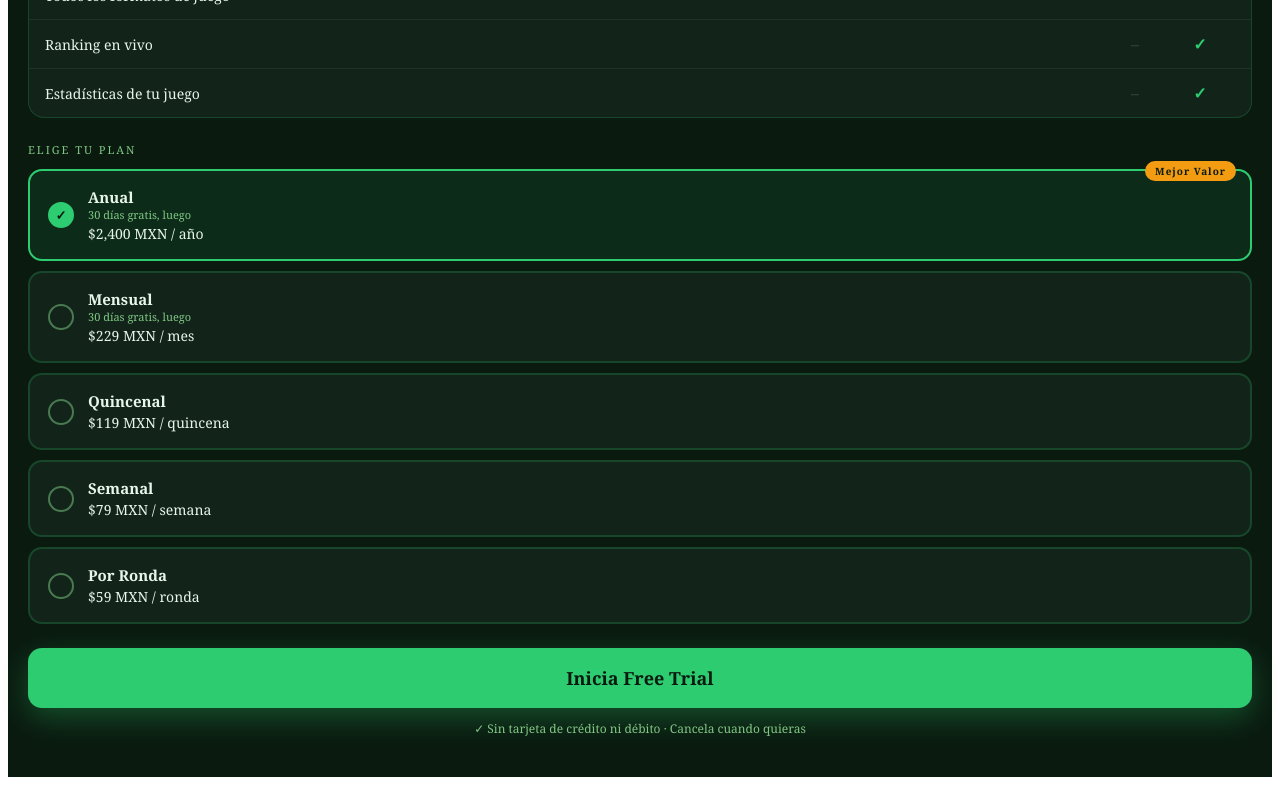
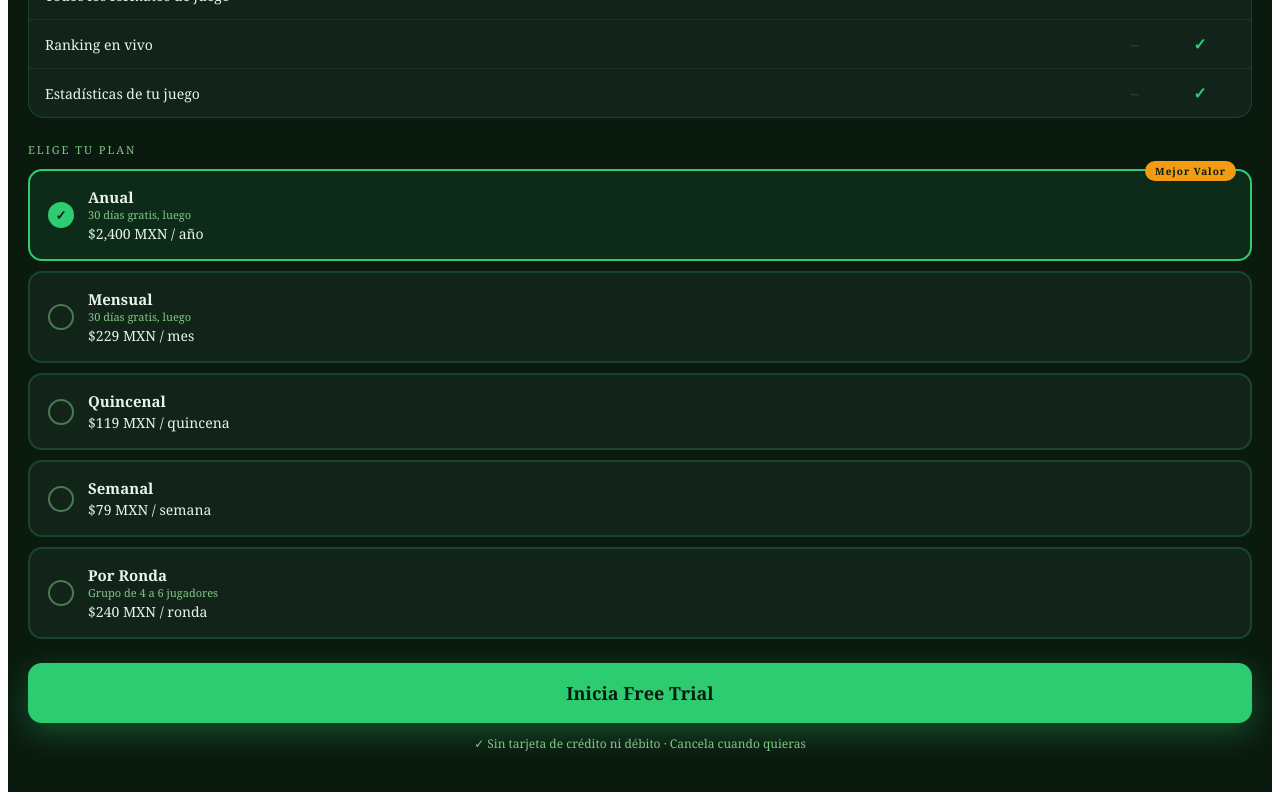
Before and after one commit to jcpveloz-debug/jcpveloz, a Next.js app: page /planes in a window 1280 px wide. Shown: the part 462-1262 px from the top of the page. Built offline with nearby package versions, Linux system fonts and the light colour scheme.

Commit message:
planes: precio por ronda 240 grupo 4 a 6

```diff
--- a/app/planes/page.tsx
+++ b/app/planes/page.tsx
@@ -9,8 +9,7 @@ const PLANES = [
   { id: 'mensual',   label: 'Mensual',   precio: '$229 MXN / mes',     nota: '30 días gratis, luego', destacado: false },
   { id: 'quincenal', label: 'Quincenal', precio: '$119 MXN / quincena', nota: '',                      destacado: false },
   { id: 'semanal',   label: 'Semanal',   precio: '$79 MXN / semana',   nota: '',                       destacado: false },
-  { id: 'ronda',     label: 'Por Ronda', precio: '$59 MXN / ronda',    nota: '',                       destacado: false },
-]
+  { id: 'ronda',     label: 'Por Ronda', precio: '$240 MXN / ronda',   nota: 'Grupo de 4 a 6 jugadores', destacado: false },]
 
 // ====== FEATURES: qué trae Free vs Premium ======
 const FEATURES = [
```
